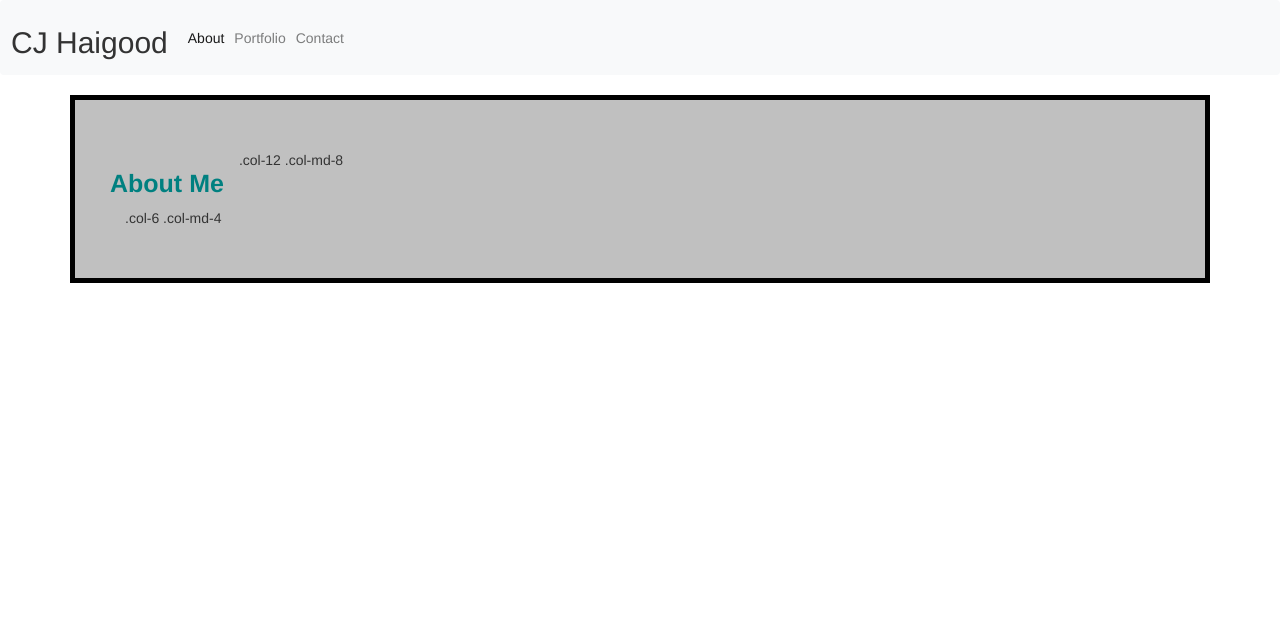
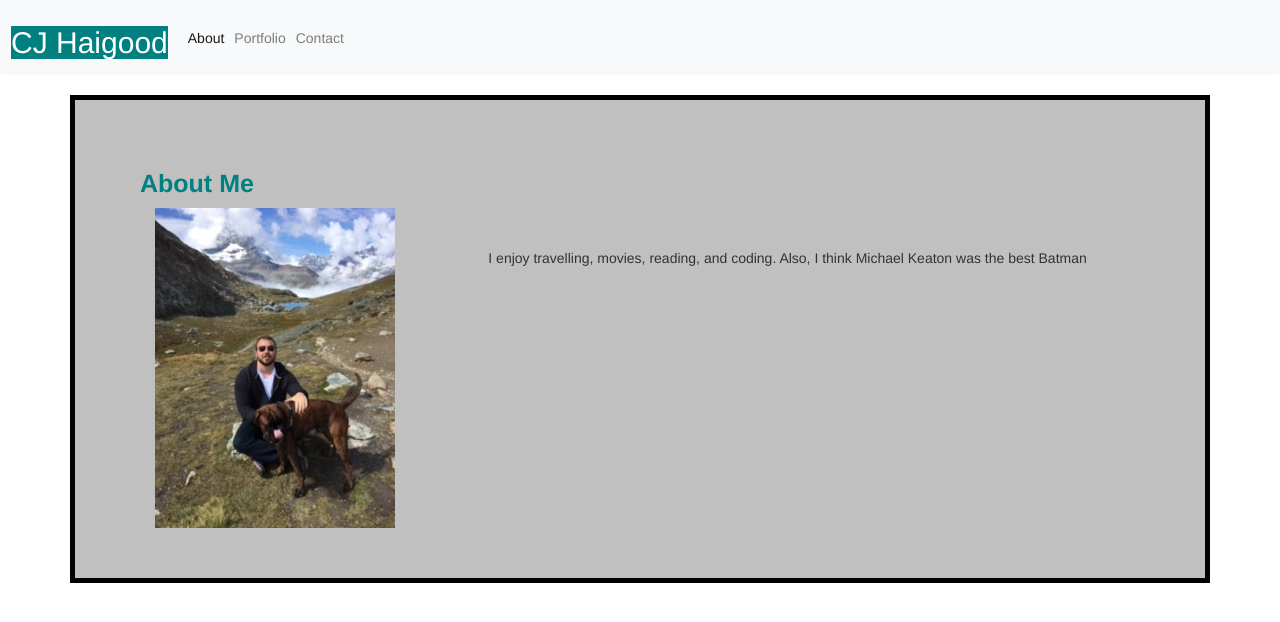
Before and after one commit to Chaigood/ResponsivePortfolio, a plain HTML site: page index.html in a window 1280 px wide. Drawn offline with nearby package versions, Linux system fonts and the light colour scheme.

Commit message:
6th Commit

```diff
--- a/index.html
+++ b/index.html
@@ -11,8 +11,9 @@
     <link rel="stylesheet" href="./mystyle.css">
 </head>
 <body>
+       <!-- Navigation Bar with Burger Button -->
     <header class="navbar navbar-expand-lg navbar-light bg-light">
-        <h2>CJ Haigood</h2>
+      <h2 id="name">CJ Haigood</h2>
         <button class="navbar-toggler" type="button" data-toggle="collapse" data-target="#navbarTogglerDemo02" aria-controls="navbarText" aria-expanded="false" aria-label="Toggle navigation">
           <label class="navbar-toggler-icon"></label>
         </button>
@@ -30,11 +31,16 @@
           </ul>
         </nav>
     </header>
+    <!-- Main Content Section with Photo and short bio -->
     <main class ="container" id ="border">
-      <section class="row">
+      <section class="col">
         <h1 id="SectionHead">About Me</h1>
-        <div class="col-12 col-md-8">.col-12 .col-md-8</div>
-        <div class="col-6 col-md-4">.col-6 .col-md-4</div>
+        <figure class="col-6 col-md-4">
+          <img class="mr-3" src="./Assets/Images/Alps.JPG" alt="Swiss Alps">
+        </figure>
+        <article class="col-12 col-md-8"><br><br>
+          <p>I enjoy travelling, movies, reading, and coding. Also, I think Michael Keaton was the best Batman</p>
+        </article>
       </section>
     </main>
 </body>
--- a/mystyle.css
+++ b/mystyle.css
@@ -1,12 +1,18 @@
+/* Heading Styles */
 #SectionHead {
     font-size: 25px;
     font-weight: bolder;
     color: teal;
     box-sizing: border-box;
 }
-
+/* Main Content Border Styles */
 #border {
     padding: 50px;
     background-color: silver;
     border: 5px solid black;
 }
+/* Name Styles */
+#name {
+    background-color: teal;
+    color: white;
+}
```
Also changed, not shown: contact.html (+3 -1 lines), portfolio.html (+1 -18 lines).
